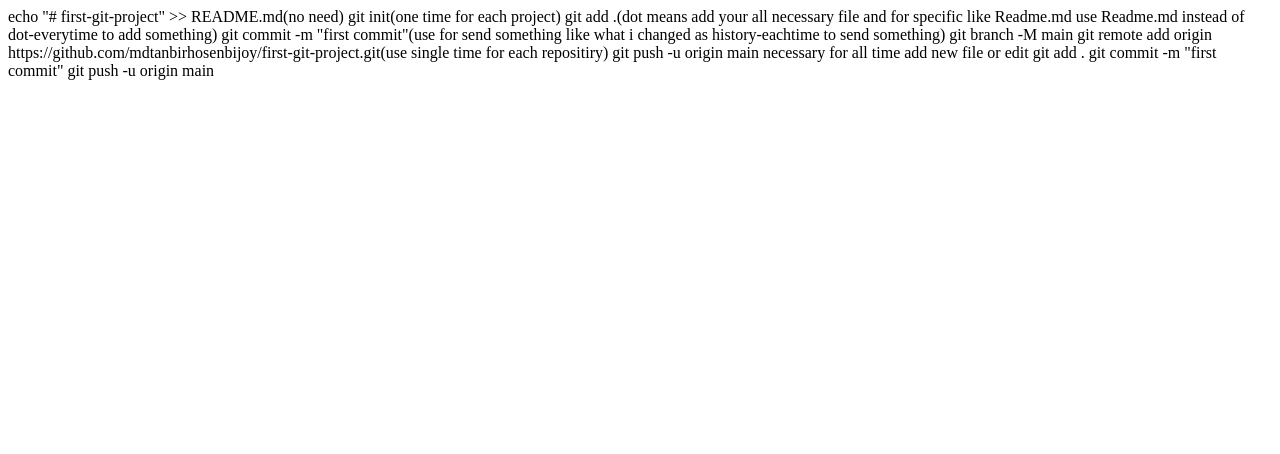
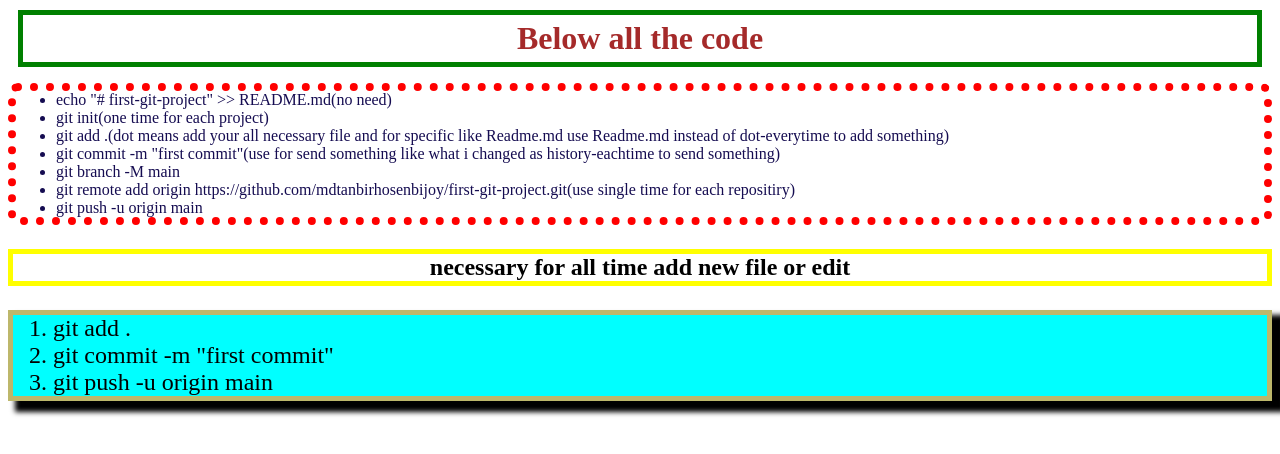
Before and after one commit to mdtanbirhosenbijoy/first-git-project, a plain HTML site: page index.html in a window 1280 px wide. Drawn offline with Linux system fonts and the light colour scheme.

Commit message:
minimal style done

```diff
--- a/index.html
+++ b/index.html
@@ -1,14 +1,27 @@
-echo "# first-git-project" >> README.md(no need)
-git init(one time for each project)
-git add .(dot means add your all necessary file and for specific like Readme.md use Readme.md instead of dot-everytime to add something)
-git commit -m "first commit"(use for send something like what i changed as history-eachtime to send something)
-git branch -M main
-git remote add origin https://github.com/mdtanbirhosenbijoy/first-git-project.git(use single time for each repositiry)
-git push -u origin main
-
-
-necessary for all time add new file or edit
-
-git add .
-git commit -m "first commit"
-git push -u origin main
+<!DOCTYPE html>
+<html lang="en">
+<head>
+  <meta charset="UTF-8">
+  <meta name="viewport" content="width=device-width, initial-scale=1.0">
+  <title>necessary terminal command to connect and linkup github and code</title>
+  <link rel="stylesheet" href="style.css">
+</head>
+<body>
+  <h1 id="heading">Below all the code</h1>
+  <ul class="em">
+    <li>echo "# first-git-project" >> README.md(no need)</li>
+    <li>git init(one time for each project)</li>
+    <li>git add .(dot means add your all necessary file and for specific like Readme.md use Readme.md instead of dot-everytime to add something)</li>
+    <li>git commit -m "first commit"(use for send something like what i changed as history-eachtime to send something)</li>
+    <li>git branch -M main</li>
+    <li>git remote add origin https://github.com/mdtanbirhosenbijoy/first-git-project.git(use single time for each repositiry)</li>
+    <li>git push -u origin main</li>
+  </ul>
+  <h3 id="head2">necessary for all time add new file or edit</h3>
+  <ol>
+    <li>git add .</li>
+    <li>git commit -m "first commit"</li>
+    <li>git push -u origin main</li>
+  </ol>
+</body>
+</html>
--- a/style.css
+++ b/style.css
@@ -1 +1,30 @@
-sss
+#heading{
+  color: brown;
+  /* align-items: center; */
+  text-align: center;
+  border: 5px solid green;
+  margin: 10px;
+  padding: 5px;
+}
+
+.em{
+  color: rgb(21, 12, 81);
+  border: 8px dotted red;
+  padding: -1px;
+  border-radius: 10px;
+}
+
+#head2{
+  font-size: x-large;
+  border: 5px solid yellow;
+  text-align: center;
+}
+
+ol{
+  border: 5px solid darkkhaki;
+  background-color: aqua;
+  font-size: x-large;
+  padding: -1px;
+  box-shadow: 10px 8px 5px 3px;
+
+}
```
